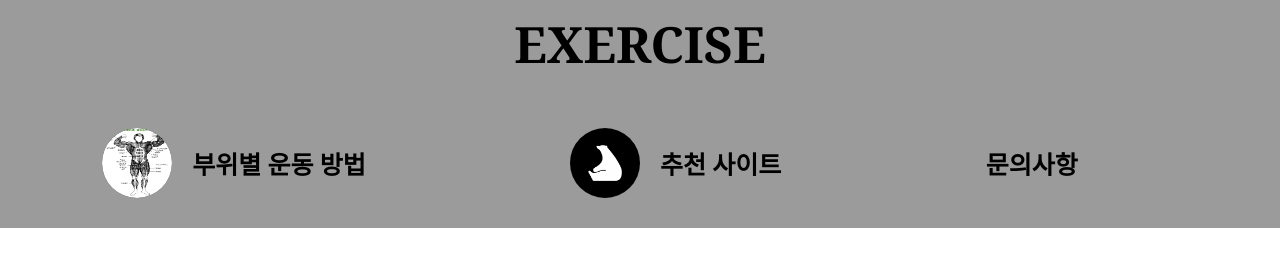
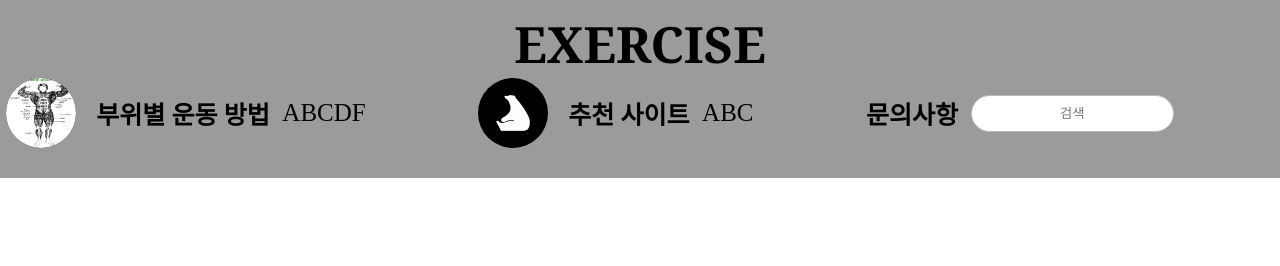
Before and after one commit to RyuGeunHwan/-, a plain HTML site: page 22-03-15싱글페이지/Index.html in a window 1280 px wide. Drawn offline with Linux system fonts and the light colour scheme.

Commit message:
feat : 싱글페이지 수정

```diff
--- a/22-03-15싱글페이지/Index.css
+++ b/22-03-15싱글페이지/Index.css
@@ -13,13 +13,13 @@ header {
 }
 .exercise_store {
   font-weight: 700;
-  text-align: center;
-  margin-bottom: 50px;
   font-family: Georgia, 'Times New Roman', Times, serif;
+  display: flex;
+  justify-content: center;
 }
 .exercise_store h2 {
   overflow: hidden;
-  animation: EXERCISE 3s linear 1;
+  animation: EXERCISE 0.8s linear 1;
   font-size: 50px;
 }
 .exercise_store h2::after {
@@ -32,16 +32,17 @@ header {
 }
 @keyframes EXERCISE {
   0% {
+    width: 50%;
+    transform: scale(2);
+  }
+  50% {
     width: 25%;
-  }
-  20% {
-    transform: scale(1.2);
-  }
-  60% {
     transform: scale(1.5);
   }
+
   100% {
-    width: 100%;
+    width: 0%;
+    transform: scale(1);
   }
 }
 .header_nav ul {
@@ -52,7 +53,17 @@ header {
   font-size: 25px;
   padding-right: 100px;
 }
-.header_nav ul li {
+/* .header_nav ul li  */
+#first_li {
+  display: flex;
+  align-items: center;
+  font-weight: 700;
+  position: relative;
+}
+.first_li {
+  /* display: none; */
+}
+#second_li {
   display: flex;
   align-items: center;
   font-weight: 700;
@@ -68,6 +79,7 @@ img {
   background-color: black;
   cursor: pointer;
   margin-right: 20px;
+  background-position: center;
 }
 button {
   font-size: 25px;
@@ -76,3 +88,37 @@ button {
   cursor: pointer;
   font-weight: 600;
 }
+.search {
+  display: flex;
+  margin-right: 0px;
+}
+input {
+  /* position: relative; */
+  text-align: center;
+  flex-basis: 100%;
+  /* margin: 20px auto; */
+}
+input {
+  width: 10%;
+  border-radius: 20px;
+  border: 1px solid #bbb;
+  margin: 10px 0;
+  padding: 10px 12px;
+}
+/* .fa-search {
+  position: absolute;
+  left: 15px;
+  top: 22px;
+  margin: 0;
+}
+.fa-keyboard {
+  position: absolute;
+  right: 60px;
+}
+
+.fa-microphone {
+  position: relative;
+  right: 50px;
+  margin: 0;
+  color: blue;
+} */
--- a/22-03-15싱글페이지/Index.html
+++ b/22-03-15싱글페이지/Index.html
@@ -10,10 +10,13 @@
   <body>
     <div class="form">
       <header>
-        <div class="exercise_store"><h2>EXERCISE</h2></div>
+        <div class="exercise_store">
+          <h2>EXERCISE</h2>
+        </div>
+
         <div class="header_nav">
           <ul>
-            <li>
+            <li id="first_li">
               <img
                 id="
 muscle_img"
@@ -22,18 +25,45 @@ muscle_img"
               />
               <a href="#"> 부위별 운동 방법</a>
             </li>
-            <li>
+            <div class="first_li">
+              <!-- first_li 클릭시 display : block -->
+              <ul>
+                <li>A</li>
+                <li>B</li>
+                <li>C</li>
+                <li>D</li>
+                <li>F</li>
+              </ul>
+            </div>
+
+            <li id="second_li">
               <img id="잠백이_img" src="추천 사이트.png" alt="" />
               <a href="#"> 추천 사이트</a>
             </li>
+            <div class="second_li">
+              <!-- second_li 클릭시 display : block -->
+              <ul>
+                <li>A</li>
+                <li>B</li>
+                <li>C</li>
+              </ul>
+            </div>
+
             <li>
               <button>문의사항</button>
+            </li>
+            <li>
+              <div class="search"><input type="text" placeholder="검색" /></div>
             </li>
           </ul>
         </div>
       </header>
-      <div class="container"></div>
+      <div class="container">
+        <div class="side_container"></div>
+        <div class="main_container"></div>
+      </div>
       <footer></footer>
     </div>
   </body>
+  <script></script>
 </html>
```
